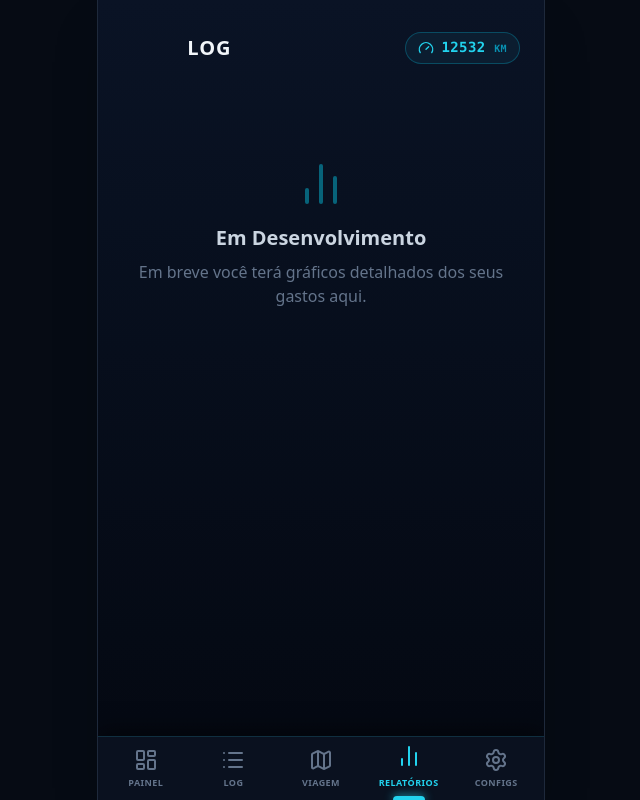
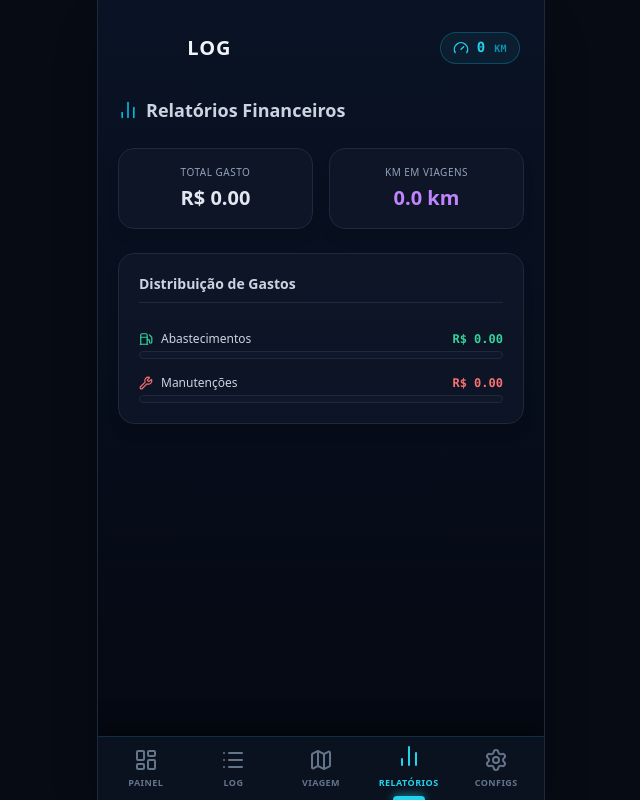
Before and after one commit to JicsDev/motolog, a React (Vite) app: page / in a window 1280 px wide. Both pictures are taken after a click on the button "RELATÓRIOS". Shown: the whole page, without its empty margins (319-959 px from the left). Built offline with nearby package versions, Linux system fonts and the light colour scheme.

Commit message:
Atualizando

```diff
--- a/src/App.jsx
+++ b/src/App.jsx
@@ -11,18 +11,19 @@ export default function App() {
   const [activeModal, setActiveModal] = useState(null);
   const [selectedEntry, setSelectedEntry] = useState(null);
 
+  // DADOS ZERADOS POR PADRÃO
   const [config, setConfig] = useState(() => {
     try {
       const saved = localStorage.getItem('motolog_config');
-      return saved ? JSON.parse(saved) : { tanqueTotal: 15, kmL: 25, odometro: 12532 };
-    } catch (e) { return { tanqueTotal: 15, kmL: 25, odometro: 12532 }; }
+      return saved ? JSON.parse(saved) : { tanqueTotal: 0, kmL: 0, odometro: 0 };
+    } catch (e) { return { tanqueTotal: 0, kmL: 0, odometro: 0 }; }
   });
 
   const [currentFuel, setCurrentFuel] = useState(() => {
     try {
       const saved = localStorage.getItem('motolog_fuel');
-      return saved ? JSON.parse(saved) : 11.1;
-    } catch (e) { return 11.1; }
+      return saved ? JSON.parse(saved) : 0;
+    } catch (e) { return 0; }
   });
 
   const [entries, setEntries] = useState(() => {
@@ -153,7 +154,7 @@ export default function App() {
 // ==========================================
 
 function TabPainel({ currentFuel, tanqueTotal, config, entries }) {
-  const percent = Math.max(0, Math.min(100, (currentFuel / tanqueTotal) * 100));
+  const percent = tanqueTotal > 0 ? Math.max(0, Math.min(100, (currentFuel / tanqueTotal) * 100)) : 0;
   const rotation = -90 + (percent * 1.8);
 
   const ultimaTrocaOleo = entries.find(e => e.type === 'despesa' && (e.titulo?.toLowerCase().includes('óleo') || e.titulo?.toLowerCase().includes('oleo')));
@@ -223,12 +224,12 @@ function TabPainel({ currentFuel, tanqueTotal, config, entries }) {
         <div className="bg-white/5 border border-white/10 rounded-2xl p-3 flex flex-col items-center justify-center backdrop-blur-sm">
           <Droplets className="text-emerald-400 mb-1" size={20} />
           <span className="text-[10px] text-slate-400 uppercase tracking-wider mb-0.5">Tanque Info</span>
-          <span className="text-base font-bold text-slate-200">{((currentFuel/tanqueTotal)*100).toFixed(0)}% Cheio</span>
+          <span className="text-base font-bold text-slate-200">{tanqueTotal > 0 ? ((currentFuel/tanqueTotal)*100).toFixed(0) : 0}% Cheio</span>
         </div>
         <div className="bg-white/5 border border-white/10 rounded-2xl p-3 flex flex-col items-center justify-center backdrop-blur-sm">
           <Gauge className="text-purple-400 mb-1" size={20} />
           <span className="text-[10px] text-slate-400 uppercase tracking-wider mb-0.5">Autonomia Est.</span>
-          <span className="text-base font-bold text-slate-200">~{(currentFuel * config.kmL).toFixed(0)} km</span>
+          <span className="text-base font-bold text-slate-200">~{(currentFuel * (config.kmL || 0)).toFixed(0)} km</span>
         </div>
       </div>
 
@@ -336,12 +337,55 @@ function TabLog({ entries, onSelectEntry }) {
   );
 }
 
+// === NOVA TELA DE RELATÓRIOS FUNCIONAL ===
 function TabRelatorios({ entries }) {
+  const totalAbastecimento = entries.filter(e => e.type === 'abastecimento').reduce((acc, curr) => acc + (curr.valorTotal || 0), 0);
+  const totalDespesa = entries.filter(e => e.type === 'despesa').reduce((acc, curr) => acc + (curr.valor || 0), 0);
+  const totalViagemKm = entries.filter(e => e.type === 'viagem').reduce((acc, curr) => acc + (curr.kmRodados || 0), 0);
+  const totalGasto = totalAbastecimento + totalDespesa;
+
   return (
-    <div className="flex flex-col items-center justify-center pt-20 animate-fade-in-up">
-      <BarChart2 size={48} className="text-cyan-500 mb-4 opacity-50" />
-      <h2 className="text-xl font-bold text-slate-300">Em Desenvolvimento</h2>
-      <p className="text-slate-500 text-center mt-2 px-6">Em breve você terá gráficos detalhados dos seus gastos aqui.</p>
+    <div className="flex flex-col space-y-6 pt-4 animate-fade-in-up px-1">
+      <h2 className="text-lg font-bold text-slate-300 flex items-center">
+        <BarChart2 className="mr-2 text-cyan-500" size={20} /> Relatórios Financeiros
+      </h2>
+
+      <div className="grid grid-cols-2 gap-4">
+        <div className="bg-[#0f172a]/80 backdrop-blur-md border border-slate-800 rounded-2xl p-4 flex flex-col items-center justify-center shadow-lg">
+          <span className="text-[10px] text-slate-400 uppercase tracking-wider mb-1">Total Gasto</span>
+          <span className="text-xl font-bold text-slate-200">R$ {totalGasto.toFixed(2)}</span>
+        </div>
+        <div className="bg-[#0f172a]/80 backdrop-blur-md border border-slate-800 rounded-2xl p-4 flex flex-col items-center justify-center shadow-lg">
+          <span className="text-[10px] text-slate-400 uppercase tracking-wider mb-1">Km em Viagens</span>
+          <span className="text-xl font-bold text-purple-400">{totalViagemKm.toFixed(1)} km</span>
+        </div>
+      </div>
+
+      <div className="bg-[#0f172a]/80 backdrop-blur-md border border-slate-800 rounded-2xl p-5 shadow-lg space-y-5">
+        <h3 className="text-sm font-bold text-slate-300 border-b border-slate-800 pb-2">Distribuição de Gastos</h3>
+
+        <div className="space-y-4 pt-2">
+          <div>
+            <div className="flex justify-between text-xs mb-1">
+              <span className="text-slate-300 flex items-center"><Fuel size={14} className="text-emerald-400 mr-2"/> Abastecimentos</span>
+              <span className="font-mono text-emerald-400 font-bold">R$ {totalAbastecimento.toFixed(2)}</span>
+            </div>
+            <div className="w-full bg-slate-900 h-2 rounded-full overflow-hidden border border-slate-800">
+              <div className="bg-emerald-500 h-full rounded-full" style={{ width: totalGasto > 0 ? `${(totalAbastecimento/totalGasto)*100}%` : '0%' }}></div>
+            </div>
+          </div>
+
+          <div>
+            <div className="flex justify-between text-xs mb-1">
+              <span className="text-slate-300 flex items-center"><Wrench size={14} className="text-red-400 mr-2"/> Manutenções</span>
+              <span className="font-mono text-red-400 font-bold">R$ {totalDespesa.toFixed(2)}</span>
+            </div>
+            <div className="w-full bg-slate-900 h-2 rounded-full overflow-hidden border border-slate-800">
+              <div className="bg-red-500 h-full rounded-full" style={{ width: totalGasto > 0 ? `${(totalDespesa/totalGasto)*100}%` : '0%' }}></div>
+            </div>
+          </div>
+        </div>
+      </div>
     </div>
   );
 }
@@ -434,7 +478,7 @@ function TabViagem({ config, entries, activeTrip, setActiveTrip, onStopTrip, cur
     return `${h.toString().padStart(2, '0')}:${m.toString().padStart(2, '0')}:${(seconds % 60).toString().padStart(2, '0')}`;
   };
 
-  const calcLitros = (parseFloat(distanciaPlan) || 0) / config.kmL;
+  const calcLitros = config.kmL > 0 ? (parseFloat(distanciaPlan) || 0) / config.kmL : 0;
   const calcCusto = calcLitros * (parseFloat(precoPlan) || 0);
 
   if (activeTrip) {
@@ -573,6 +617,12 @@ function TabConfiguracoes({ config, currentFuel, entries, onCalculate, onImportD
           <span className="text-sm font-bold">{confirmReset ? 'Clique novamente para Confirmar!' : 'Zerar Todos os Dados'}</span>
         </button>
       </div>
+
+      {/* RODAPÉ DO DESENVOLVEDOR REINSERIDO AQUI */}
+      <div className="mt-8 pb-4 flex flex-col items-center justify-center border-t border-slate-800/50 pt-6 opacity-70">
+        <span className="text-[10px] text-slate-500 uppercase tracking-widest font-medium">Desenvolvido por</span>
+        <span className="text-xs font-bold text-cyan-500 tracking-wider mt-1">Joseilton Constâncio</span>
+      </div>
     </div>
   );
 }
@@ -625,7 +675,7 @@ function ModalDespesa({ onClose, config, setEntries }) {
 
 function ModalOdometro({ onClose, config, setConfig, currentFuel, setCurrentFuel, setEntries }) {
   const [data, setData] = useState(new Date().toISOString().split('T')[0]); const [novoOdometro, setNovoOdometro] = useState('');
-  const handleSubmit = (e) => { e.preventDefault(); const val = parseFloat(novoOdometro); if (isNaN(val) || val <= config.odometro) return; const diffKm = val - config.odometro; const litrosGastos = diffKm / (config.kmL || 1); setCurrentFuel(Math.max(0, currentFuel - litrosGastos)); setConfig(prev => ({ ...prev, odometro: val })); setEntries(prev => [{ id: Date.now(), type: 'viagem', date: new Date(data + 'T12:00:00Z').toISOString(), titulo: 'Atualização de Rota', kmRodados: diffKm, litrosGastos, descricao: '' }, ...prev]); onClose(); };
+  const handleSubmit = (e) => { e.preventDefault(); const val = parseFloat(novoOdometro); if (isNaN(val) || val <= config.odometro) return; const diffKm = val - config.odometro; const litrosGastos = config.kmL > 0 ? diffKm / config.kmL : 0; setCurrentFuel(Math.max(0, currentFuel - litrosGastos)); setConfig(prev => ({ ...prev, odometro: val })); setEntries(prev => [{ id: Date.now(), type: 'viagem', date: new Date(data + 'T12:00:00Z').toISOString(), titulo: 'Atualização de Rota', kmRodados: diffKm, litrosGastos, descricao: '' }, ...prev]); onClose(); };
   return <ModalWrapper title="Atualizar Odômetro" color="purple" icon={<MapPin size={24}/>} onClose={onClose}>
     <form onSubmit={handleSubmit} className="space-y-4">
       <Input label="Novo Odômetro (km)" type="number" value={novoOdometro} onChange={e => setNovoOdometro(e.target.value)} placeholder={`Atual: ${config.odometro}`} />
@@ -643,7 +693,7 @@ function ModalEncerrarViagem({ onClose, activeTrip, setActiveTrip, config, setCo
   const handleSubmit = (e) => {
     e.preventDefault(); const final = parseFloat(odoFinal);
     if (isNaN(final) || final <= activeTrip.startOdo) { setErro('O Km final deve ser maior que o inicial.'); return; }
-    const kmRodados = final - activeTrip.startOdo; const litrosGastos = kmRodados / (config.kmL || 1);
+    const kmRodados = final - activeTrip.startOdo; const litrosGastos = config.kmL > 0 ? kmRodados / config.kmL : 0;
     const segundos = Math.floor((Date.now() - activeTrip.startTime) / 1000);
     const h = Math.floor(segundos / 3600); const m = Math.floor((segundos % 3600) / 60); const duracaoTexto = `${h > 0 ? h + 'h ' : ''}${m}m`;
     setCurrentFuel(prev => Math.max(0, prev - litrosGastos)); setConfig(prev => ({ ...prev, odometro: final }));
```
